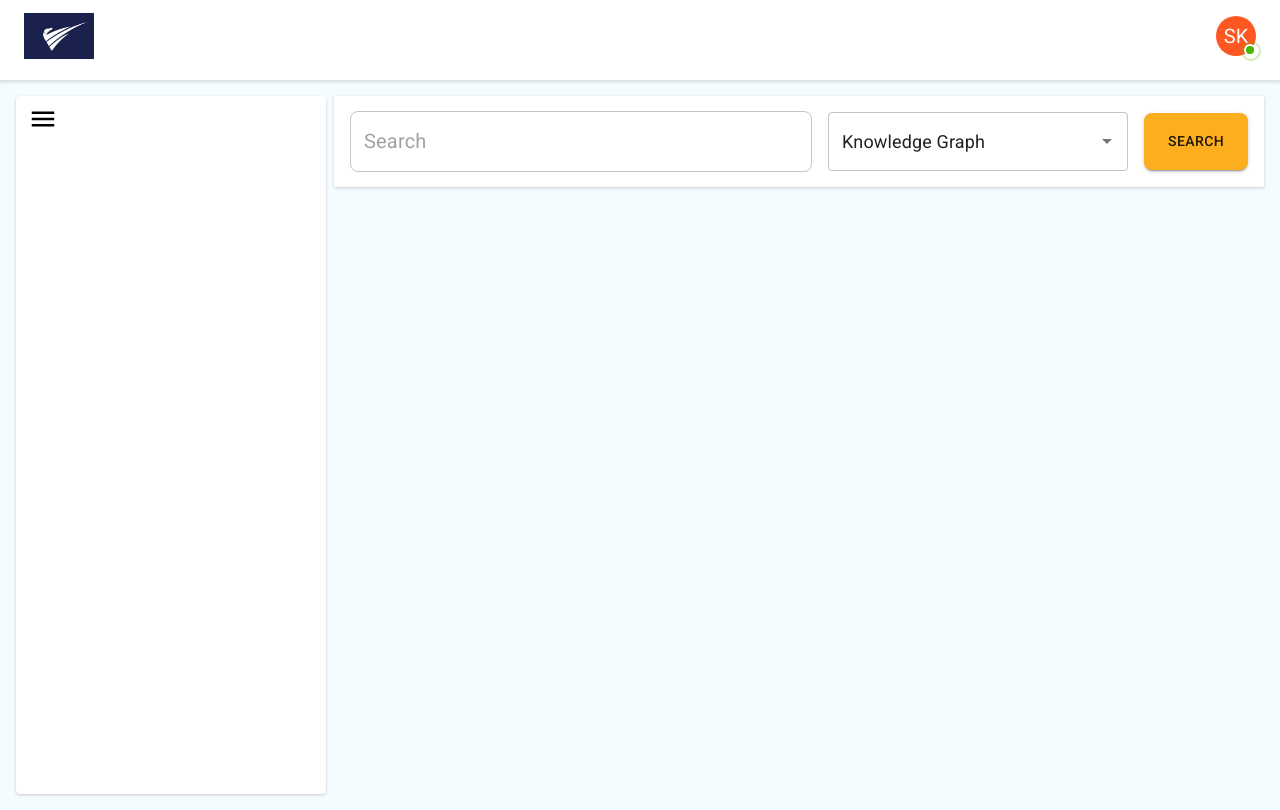
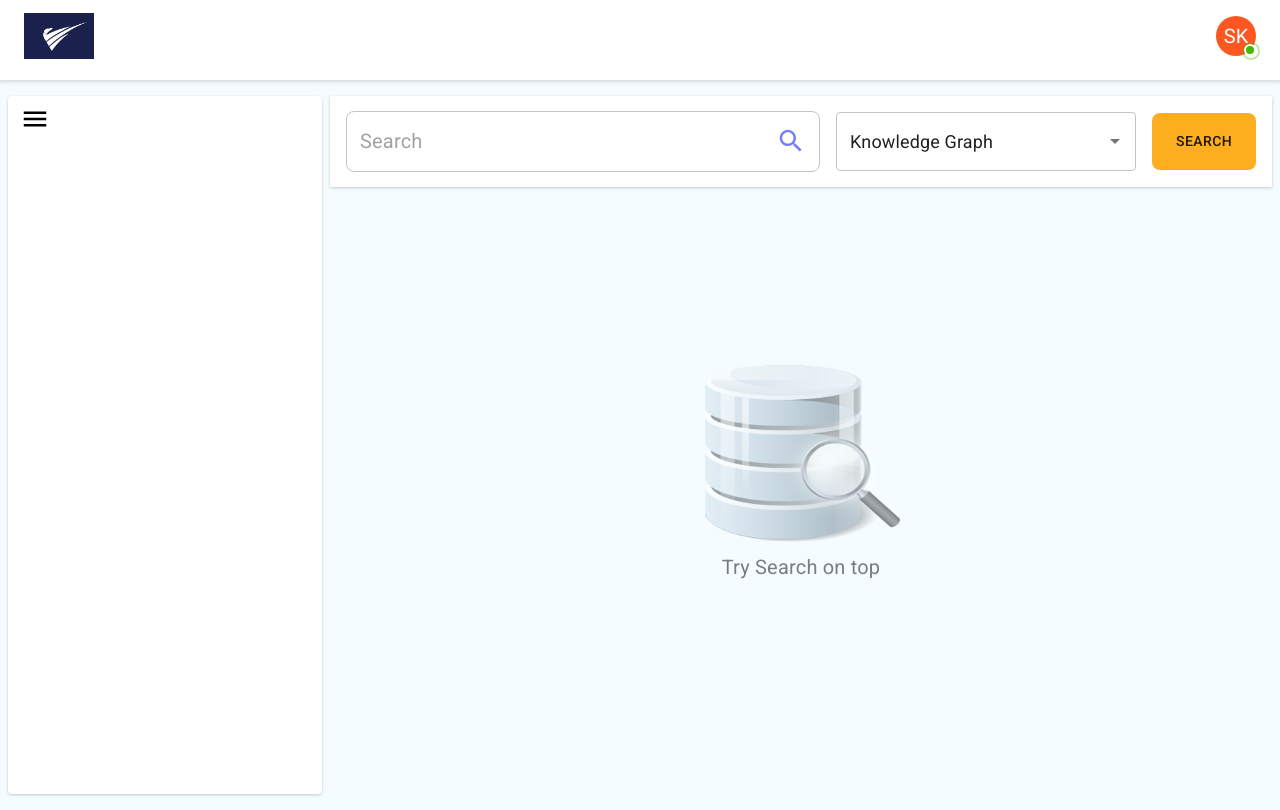
Before and after one commit to sumit0001jnv/sielo-search, a React (Create React App) app: page / in a window 1280 px wide. Built offline with nearby package versions, Linux system fonts and the light colour scheme.

Commit message:
focus issue fixed

```diff
--- a/src/components/SearchContainer.js
+++ b/src/components/SearchContainer.js
@@ -6,11 +6,15 @@ import IconButton from '@mui/material/IconButton';
 import Typography from '@mui/material/Typography';
 import MenuIcon from '@mui/icons-material/Menu';
 import SearchIcon from '@mui/icons-material/Search';
+import InputAdornment from '@mui/material/InputAdornment';
+import OutlinedInput from '@mui/material/OutlinedInput';
+
 import MoreIcon from '@mui/icons-material/MoreVert';
+import SendIcon from '@mui/icons-material/Send';
 import { createTheme, ThemeProvider } from '@mui/material';
 import TextField from '@mui/material/TextField';
 import Button from '@mui/material/Button';
-import { useState } from 'react';
+import { useRef, useState } from 'react';
 import { deepOrange } from '@mui/material/colors';
 import Avatar from '@mui/material/Avatar';
 import Menu from '@mui/material/Menu';
@@ -99,7 +103,7 @@ const StyledBadge = styled(Badge)(({ theme }) => ({
 
 export default function SearchContainer() {
     // const classes = useStyles();
-
+    const textFieldRef = useRef(null);
     const [login, setlogin] = useState(true);
     const options = [{ label: 'Knowledge Graph', value: 'knowledge-graph' }, { label: 'Table Data', value: 'table-data' }, { label: 'Snowflake Data', value: 'snowflake-data' }];
 
@@ -115,6 +119,11 @@ export default function SearchContainer() {
         width: '100%', // Adjust the width as needed
         borderRadius: '8px'
     };
+    const focusTextField = () => {
+        if (textFieldRef.current) {
+          textFieldRef.current.focus();
+        }
+      };
     const handleButtonClick = (resSelected) => {
         setisSourceSelected(resSelected)
     }
@@ -147,7 +156,8 @@ export default function SearchContainer() {
     const [anchorEl, setAnchorEl] = useState(null);
 
     const handleOpenMenu = (event) => {
-        setAnchorEl(event.currentTarget);
+
+        // setAnchorEl(event.currentTarget);
     };
 
     const handleCloseMenu = () => {
@@ -272,15 +282,15 @@ export default function SearchContainer() {
                 </AppBar>
             </ThemeProvider>
 
-            <Box sx={{ display: 'flex', m: 2, p: 0, alignItems: 'start' }}>
+            <Box sx={{ display: 'flex', my: 2, mx: 1, p: 0, alignItems: 'start' }}>
                 <Box sx={{ flex: leftPanelOpen ? 3 : 0, display: leftPanelOpen ? 'flex' : '', justifyContent: 'center', pr: leftPanelOpen ? 1 : 0 }}>
-                    <Box sx={{ width:leftPanelOpen? '100%':'', minHeight:leftPanelOpen?'calc(100vh - 102px)':'', boxShadow: '0px 1px 3px 0px rgba(0,0,0,0.2);', backgroundColor: "#fff", borderRadius: leftPanelOpen ? 1 : 0 }}>
+                    <Box sx={{ width: leftPanelOpen ? '100%' : '', minHeight: leftPanelOpen ? 'calc(100vh - 102px)' : '', boxShadow: '0px 1px 3px 0px rgba(0,0,0,0.2);', backgroundColor: "#fff", borderRadius: leftPanelOpen ? 1 : 0 }}>
                         <IconButton
                             edge="start"
                             color="inherit"
                             aria-label="open drawer"
                             onClick={toggleLeftPanel}
-                            style={{padding:leftPanelOpen?'8px':'',marginLeft:'4px'}}
+                            style={{ padding: leftPanelOpen ? '8px' : '', marginLeft: '4px' }}
 
                         >
                             <MenuIcon sx={{ fontSize: 30 }} />
@@ -291,18 +301,20 @@ export default function SearchContainer() {
                 <Box sx={{ width: '100%', borderRadius: 2, flex: leftPanelOpen ? 9 : 12, display: 'flex', flexDirection: 'column', padding: '0' }}>
                     <form onSubmit={handleSearch}>
                         <Box className="search-container" sx={{ width: '100%', flex: 12, display: 'flex', flexDirection: 'row', justifyContent: 'center', alignItems: 'center', boxShadow: '0px 1px 3px 0px rgba(0,0,0,0.2);', backgroundColor: "#fff" }}>
-                            <TextField
+                            <OutlinedInput
                                 id="search-box" margin="normal"
                                 placeholder="Search"
                                 autoComplete="off"
+                                inputRef={textFieldRef}
+                                endAdornment={<InputAdornment position="end"><SearchIcon sx={{ fontSize: 30, color: '#797EF6' }} /></InputAdornment>}
                                 variant="outlined"
                                 value={searchText}
-                                InputProps={{
-                                    style: inputStyle,
-                                }}
+                                // InputProps={{
+                                //     style: inputStyle,
+                                // }}
                                 maxRows={5}
                                 onClick={handleOpenMenu}
-                                sx={{ zIndex: 2, flex: '8', background: "#fff", borderRadius: '8px', width: "80%", my: 0, ml: 2 }}
+                                sx={{ zIndex: 2, flex: '8', fontSize: '20px', background: "#fff", borderRadius: '8px', width: "80%", my: 0, ml: 2 }}
                                 onChange={(e) => setSearchText(e.target.value)}
                                 onKeyDown={handleSearchKeyPress}
                             />
@@ -339,7 +351,9 @@ export default function SearchContainer() {
                                         color="primary"
                                         onClick={handleSearch}
                                         sx={{ borderRadius: '8px', p: 2, px: 3 }}
+                                        disableElevation
                                     >
+                                        {/* <SendIcon sx={{mr:1}}></SendIcon> */}
                                         Search
                                     </Button>
                                 </ThemeProvider>
@@ -353,10 +367,16 @@ export default function SearchContainer() {
                         {/* <Skeleton variant="rectangular" animation="pulse" sx={{ ml: 5, mb: 2, width: '80%', background: '#E7DDEA', borderRadius: '8px' }} height={200} /> */}
                         {/* <Skeleton variant="rectangular" animation="pulse" sx={{ ml: 5, mb: 2, width: '80%', background: '#EADDDF', borderRadius: '8px' }} height={200} /> */}
                     </Box>}
+                    {!isLoading && !queryResData && <>
+                        <Box  sx={{ width: '100%',display:'flex',flexDirection:'column',justifyContent:'center',alignItems:'center',height:'calc(100vh - 240px)' }}>
+                            <img onClick={focusTextField} className='image-container-left' src="/dbms.png" width="220" height="201" alt='img'></img>
+                            <Typography onClick={focusTextField} sx={{color:'#000',opacity:0.5,fontSize:'20px'}}>Try Search on top</Typography>
+                        </Box>
+                    </>}
                     {!isLoading && queryResData &&
                         <>
                             {/* <Box>{queryResData.query_response}</Box> */}
-                            <Card sx={{ mt: 1, background: '#CEC2EB', boxShadow: 'unset' }}>
+                            <Card sx={{ mt: 1, background: '#FED8B1', boxShadow: 'unset' }}>
                                 <CardActions>
                                     <Button size="large" onClick={() => handleButtonClick(false)} sx={{ ...tabBtnStyle(false) }}>Response</Button>
                                     <Button size="large" onClick={() => handleButtonClick(true)} sx={{ ...tabBtnStyle(true) }}>Source</Button>
--- a/src/index.css
+++ b/src/index.css
@@ -32,36 +32,10 @@ code {
   animation: slideBackground 20s linear infinite !important;
 }
 
-.search-container {
-  /* position: relative; */
-  /* background: linear-gradient(140deg, #5e34e7, #6DC7B1 70.71%),
-  radial-gradient( #34e755, #5e34e7 70.71%),
-  radial-gradient( #5e34e7, #6DC7B1); */
-  /* background-size: 600% 300%; */
-
-  /* -webkit-animation: searchContainer 26s ease infinite;
-  -moz-animation: searchContainer 26s ease infinite;
-  animation: searchContainer 26s ease infinite; */
-}
-
-.image-container-right,.image-container-left{
-  position: absolute;
-  display: flex;
-  justify-content: center;
-  opacity: 0.2;
-  /* align-items: center; */
-}
 .image-container-left{
-  left:0;
-  bottom: 0;
-  scale:0.7;
-  animation: searchImg 10s ease-in-out infinite;
-}
-.image-container-right{
-  right:0;
-  top: 0;
-  scale:0.7;
-  animation: searchImg 10s ease-in-out infinite;
+  scale:0.9;
+  opacity: 0.5;
+  /* animation: searchImg 10s ease-in-out infinite; */
 }
 
 @-webkit-keyframes searchContainer {
```
Also changed, not shown: 11 other files (tests, documents, lock files or other folders).
